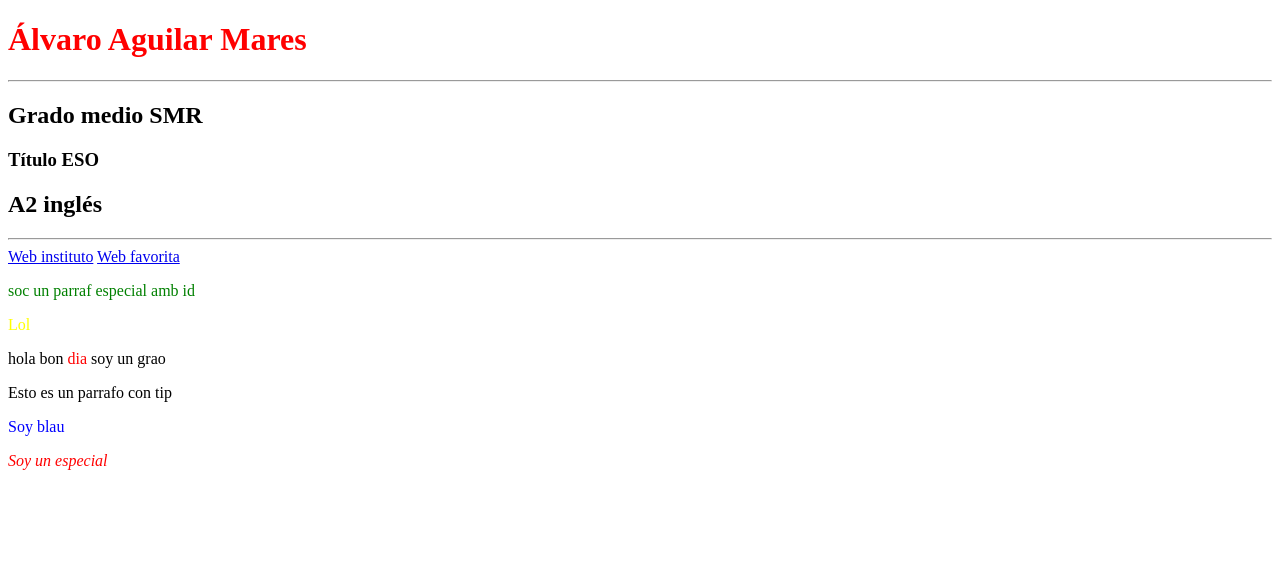
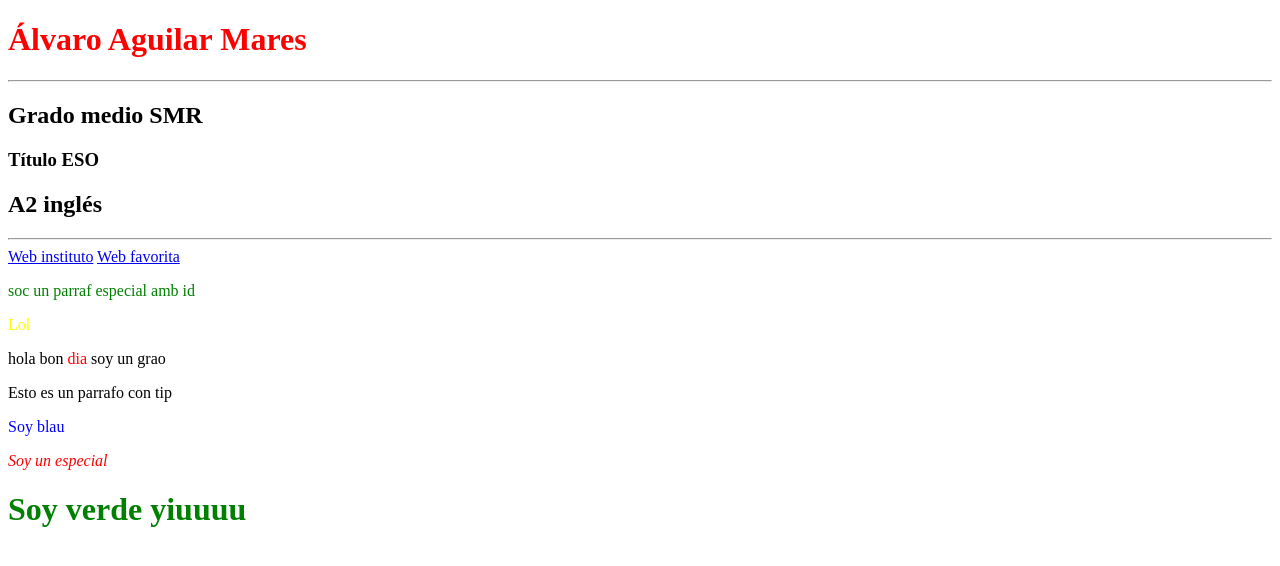
Before and after one commit to Alvarofpsmr/dijous, a plain HTML site: page index.html in a window 1280 px wide. Drawn offline with Linux system fonts and the light colour scheme.

Commit message:
no arrecomanable

```diff
--- a/index.html
+++ b/index.html
@@ -36,7 +36,7 @@
 
 <p class="especial1">Soy un especial</p>
 
-
+<h1 class="verde">Soy verde yiuuuu</h1>
 
 
 
--- a/style.css
+++ b/style.css
@@ -30,3 +30,10 @@ p.especial1{
 p.especial1{
     color: red;
 }
+
+
+/* clase universal */
+
+.verde{
+    color: green;
+}
```
